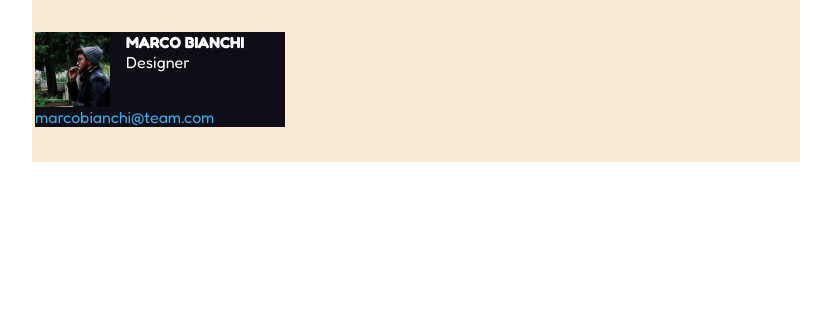
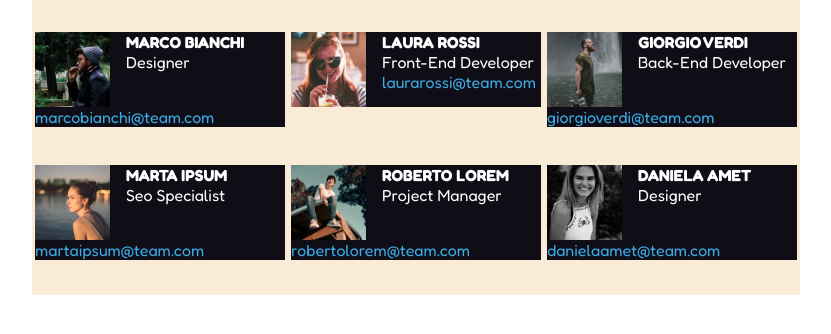
Before and after one commit to sder12/html-css-float-cards, a plain HTML site: page index.html in a window 1280 px wide. Shown: the part 162-496 px from the top of the page, without its empty margins (224-1055 px from the left). Drawn offline with Linux system fonts and the light colour scheme.

Commit message:
Insert Content in all the FloatCards

```diff
--- a/index.html
+++ b/index.html
@@ -20,34 +20,71 @@
 
   <!-- Main -->
   <main>
+
+    <!-- Container -->
     <div class="container">
 
       <!-- Title and text -->
       <section class="title">
         <h1 class="mb">Meet Our Team</h1>
         <p class="mb">Lorem, ipsum dolor sit amet consectetur adipisicing elit. Incidunt illum sunt iure aliquam id,
-          unde obcaecati
-          ea, iste minus aspernatur sapiente, dignissimos architecto quam ullam consectetur? Omnis molestias illo et.
+          unde obcaecati ea, iste minus aspernatur sapiente, dignissimos architecto quam ullam consectetur? Omnis molestias illo et.
         </p>
       </section>
 
 
       <!-- Photo cards -->
       <section class="clearfix">
+
+        <!-- First Row -->
         <div class="cards mb clearfix">
           <img src="img/male1.png" alt="male 1">
           <h3>marco bianchi</h3>
           <span>Designer</span>
           <a href="marcobianchi@team.com">marcobianchi@team.com</a>
         </div>
-        <div class="cards mb"></div>
-        <div class="cards mb"></div>
-        <div class="cards mb"></div>
-        <div class="cards mb"></div>
-        <div class="cards mb"></div>
+
+        <div class="cards mb">
+          <img src="img/female1.png" alt="male 1">
+          <h3>laura rossi</h3>
+          <span>Front-End Developer</span>
+          <a href="laurarossi@team.com">laurarossi@team.com</a>
+        </div>
+
+        <div class="cards mb">
+          <img src="img/male2.png" alt="male 1">
+          <h3>giorgio verdi</h3>
+          <span>Back-End Developer</span>
+          <a href="giorgioverdi@team.com">giorgioverdi@team.com</a>
+        </div>
+
+        <!-- Second Row -->
+        <div class="cards mb">
+          <img src="img/female2.png" alt="male 1">
+          <h3>marta ipsum</h3>
+          <span>Seo Specialist</span>
+          <a href="martaipsum@team.com">martaipsum@team.com</a>
+        </div>
+
+        <div class="cards mb">
+          <img src="img/male3.png" alt="male 1">
+          <h3>roberto lorem</h3>
+          <span>Project Manager</span>
+          <a href="robertolorem@team.com">robertolorem@team.com</a>
+        </div>
+
+        <div class="cards mb">
+          <img src="img/female3.png" alt="male 1">
+          <h3>daniela amet</h3>
+          <span>Designer</span>
+          <a href="danielaamet@team.com">danielaamet@team.com</a>
+        </div>
+
       </section>
 
     </div>
+    <!-- End Container -->
+
   </main>
   <!-- End Main -->
 
```
